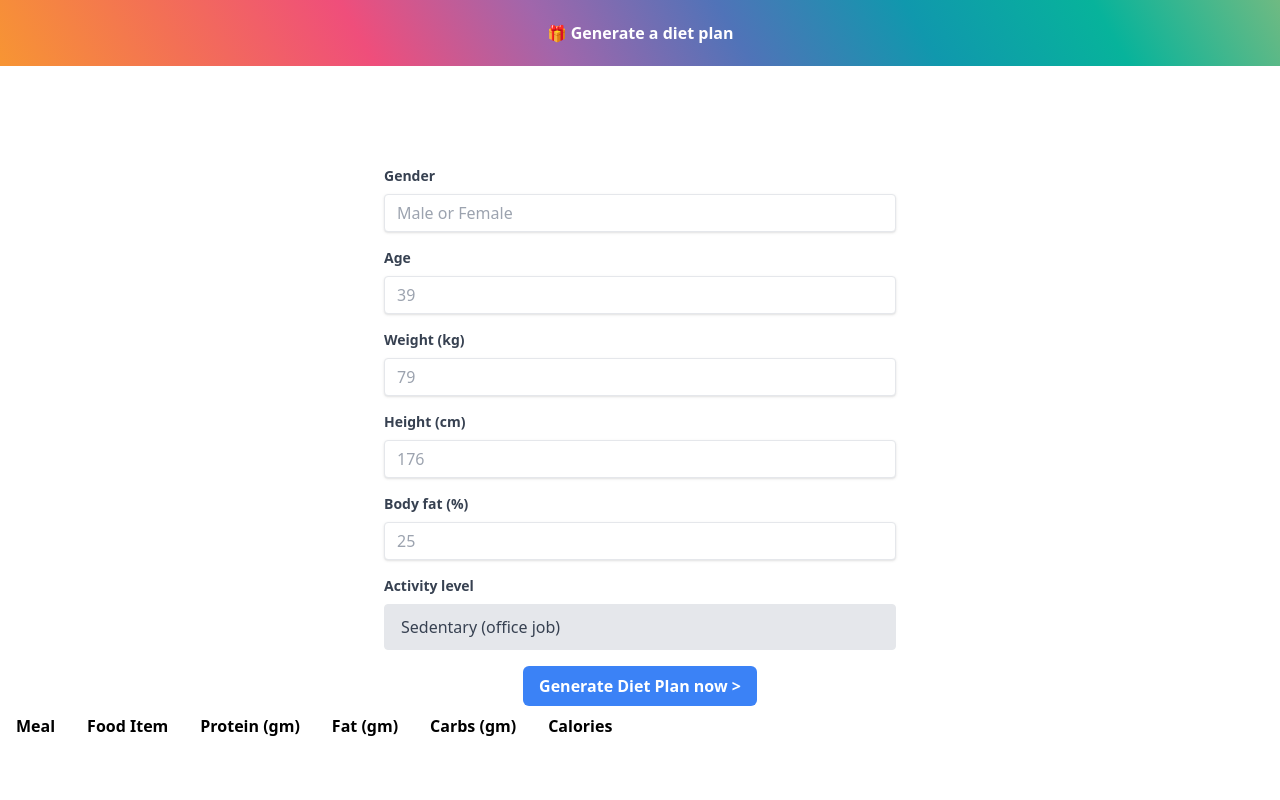
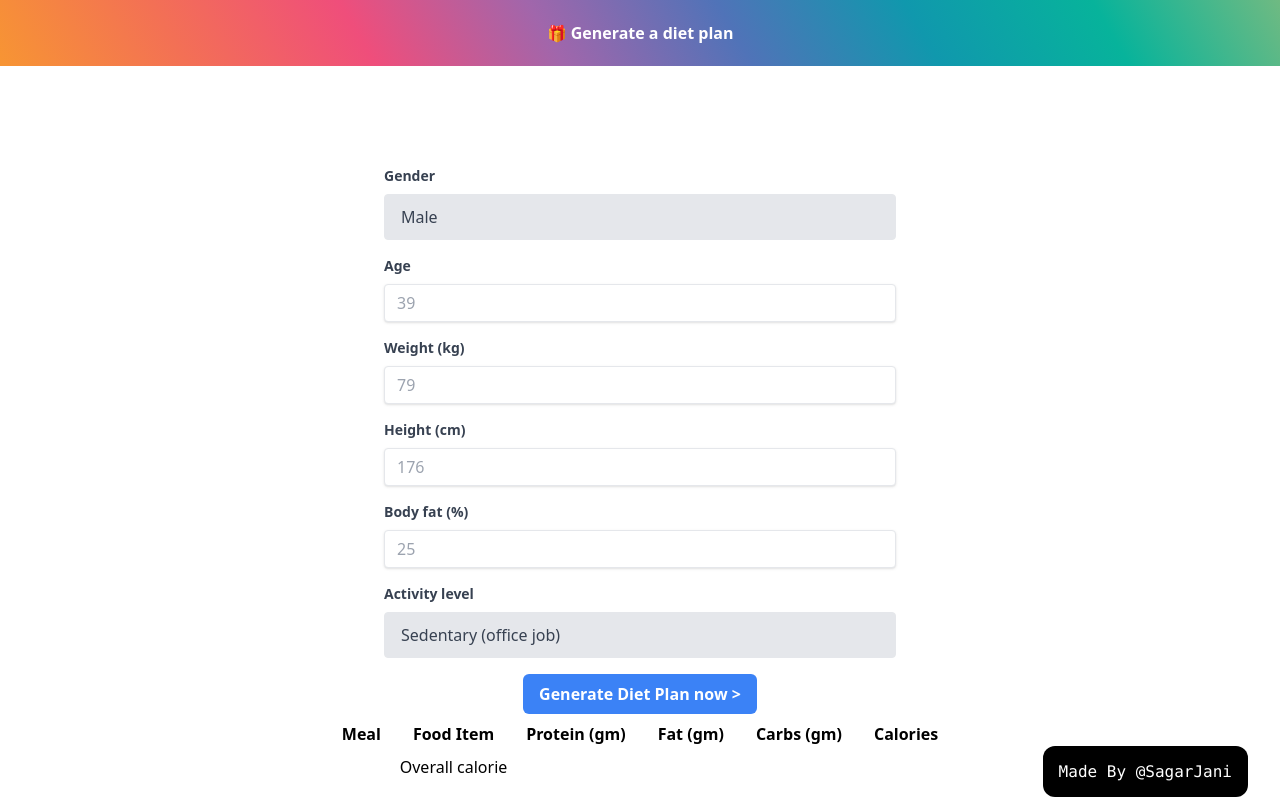
Before and after one commit to sagar-jani/AIFitnessPlan, a Next.js app: page / in a window 1280 px wide. Built offline with nearby package versions, Linux system fonts and the light colour scheme.

Commit message:
add styling

```diff
--- a/pages/MealTable.jsx
+++ b/pages/MealTable.jsx
@@ -9,16 +9,16 @@ function MealTable(props) {
       <tr key={i}>
         <td className='border px-4 py-2'>{meal.name}</td>
         <td className='border px-4 py-2'>{food.name}</td>
-        <td className='border px-4 py-2'>{food.protein}</td>
-        <td className='border px-4 py-2'>{food.fat}</td>
-        <td className='border px-4 py-2'>{food.carbs}</td>
+        <td className='border px-4 py-2'>{food.protein.slice(0, -1)}</td>
+        <td className='border px-4 py-2'>{food.fat.slice(0, -1)}</td>
+        <td className='border px-4 py-2'>{food.carbs.slice(0, -1)}</td>
         <td className='border px-4 py-2'>{food.calories}</td>
       </tr>
     ))
   }
 
   return (
-    <table className='table-auto'>
+    <table className='mx-auto text-center'>
       <thead>
         <tr>
           <th className='px-4 py-2'>Meal</th>
@@ -29,6 +29,16 @@ function MealTable(props) {
           <th className='px-4 py-2'>Calories</th>
         </tr>
       </thead>
+      <tfoot>
+        <tr>
+          <td></td>
+          <td>Overall calorie</td>
+          <td></td>
+          <td></td>
+          <td></td>
+          <td></td>
+        </tr>
+      </tfoot>
       <tbody>{meals.map((meal, i) => renderMeal(meal))}</tbody>
     </table>
   )
--- a/pages/index.jsx
+++ b/pages/index.jsx
@@ -57,6 +57,9 @@ const Home = () => {
         // Split the details string by ", " to get the individual details
         const details = parts[1].slice(0, -1).split(',')
         console.log('details', details)
+        if (details.length < 4) {
+          return
+        }
         // Create a food object with the details
         const food = {
           name: foodName,
@@ -124,13 +127,14 @@ const Home = () => {
           >
             Gender
           </label>
-          <input
-            className='shadow appearance-none border rounded w-full py-2 px-3 text-gray-700 leading-tight focus:outline-none focus:shadow-outline'
+          <select
+            className='block appearance-none w-full bg-gray-200 border border-gray-200 text-gray-700 py-3 px-4 pr-8 rounded leading-tight focus:outline-none focus:bg-white focus:border-gray-500'
             id='gender'
-            type='text'
             name='gender'
-            placeholder='Male or Female'
-          />
+          >
+            <option value='Male'>Male</option>
+            <option value='Female'>Female</option>
+          </select>
         </div>
         <div className='mb-4'>
           <label
@@ -227,6 +231,15 @@ const Home = () => {
       )}
 
       {meals && <MealTable meals={meals} />}
+
+      <div className='fixed bottom-0 right-0 mb-4 mr-4'>
+        <a
+          href='https://twitter.com/sagarjani'
+          className='right-0 bottom-0 mb-4 mr-4 font-mono text-white bg-black rounded-xl p-4 '
+        >
+          Made By @SagarJani
+        </a>
+      </div>
     </div>
   )
 }
```
